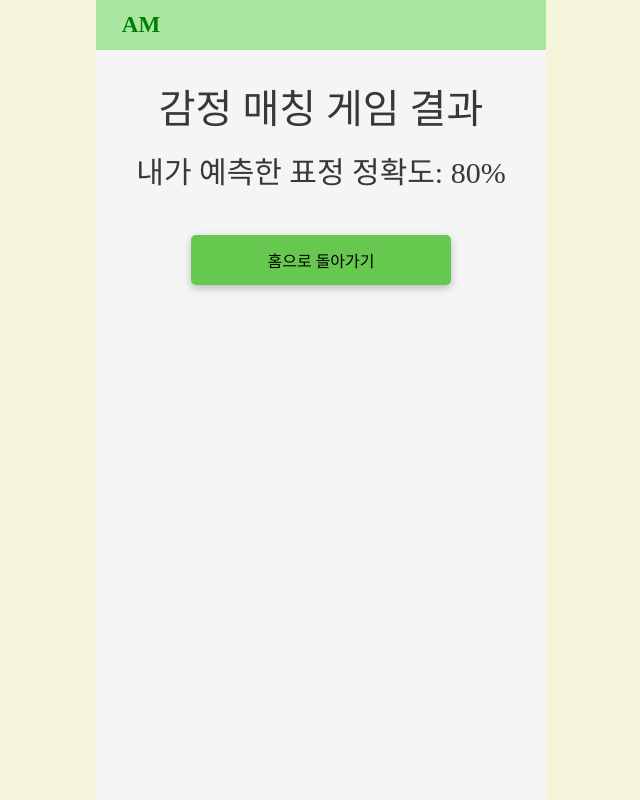
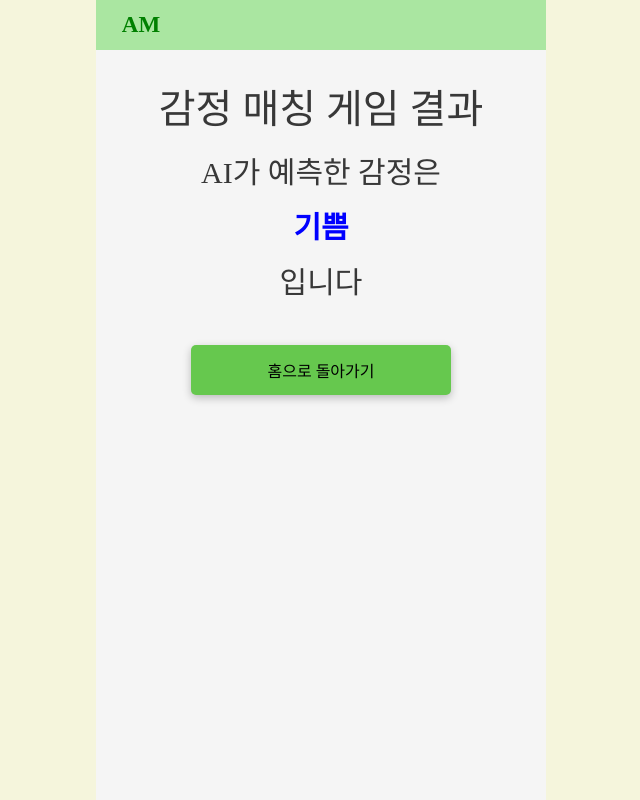
Before and after one commit to active-minds-hongik/active-minds-client, a React (Create React App) app: page /result2 in a window 1280 px wide. Shown: the whole page, without its empty margins (319-959 px from the left). Built offline with nearby package versions, Linux system fonts and the light colour scheme; a web font is replaced by a local one.

Commit message:
chore: ai 결과 텍스트 임의 수정

```diff
--- a/src/pages/Result2Page.tsx
+++ b/src/pages/Result2Page.tsx
@@ -11,7 +11,10 @@ const Result2Page = () => {
     <Container>
       <Header />
       <GameName>감정 매칭 게임 결과</GameName>
-      <Answer>내가 예측한 표정 정확도: 80%</Answer>
+      <Answer>AI가 예측한 감정은</Answer>
+      <AnswerText>기쁨</AnswerText>
+      <Answer>입니다</Answer>
+
       <BtnContainer>
         <GoHomeBtn onClick={() => navigate('/')}>홈으로 돌아가기</GoHomeBtn>
       </BtnContainer>
@@ -36,6 +39,12 @@ const Answer = styled.div`
   font-size: 30px;
   margin-top: 10px;
 `;
+
+const AnswerText = styled(Answer)`
+  color: blue;
+  font-weight: 700;
+`;
+
 const GoHomeBtn = styled.button`
   width: 260px;
   height: 50px;
```
